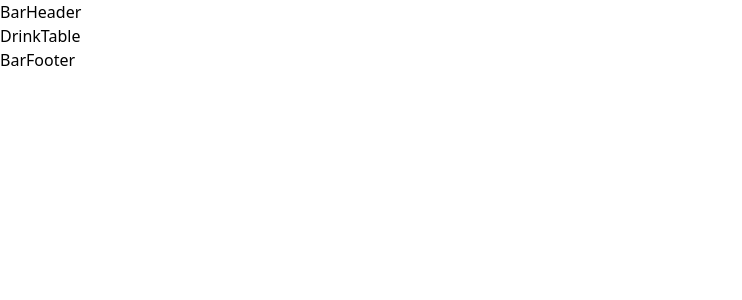
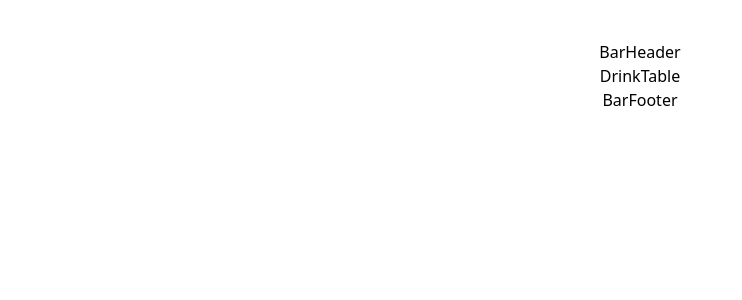
Before and after one commit to MaoParadise/buy-a-drink, a React (Create React App) app: page / in a window 1280 px wide. Shown: the top 300 px of the page, without its empty margins (0-742 px from the left). Built offline with nearby package versions, Linux system fonts and the light colour scheme; a web font is replaced by a local one.

Commit message:
tailwind added

```diff
--- a/public/index.html
+++ b/public/index.html
@@ -10,24 +10,12 @@
       content="Web site created using create-react-app"
     />
     <link rel="apple-touch-icon" href="%PUBLIC_URL%/logo192.png" />
-    <!--
-      manifest.json provides metadata used when your web app is installed on a
-      user's mobile device or desktop. See https://developers.google.com/web/fundamentals/web-app-manifest/
-    -->
+
     <link rel="manifest" href="%PUBLIC_URL%/manifest.json" />
-    <!--
-      Notice the use of %PUBLIC_URL% in the tags above.
-      It will be replaced with the URL of the `public` folder during the build.
-      Only files inside the `public` folder can be referenced from the HTML.
 
-      Unlike "/favicon.ico" or "favicon.ico", "%PUBLIC_URL%/favicon.ico" will
-      work correctly both with client-side routing and a non-root public URL.
-      Learn how to configure a non-root public URL by running `npm run build`.
-    -->
-    <title>React App</title>
+    <title>Buy a Drink</title>
   </head>
-  <body>
-    <noscript>You need to enable JavaScript to run this app.</noscript>
+  <body class="container mx-auto mt-5 text-center">
     <div id="root"></div>
     <!--
       This HTML file is a template.
--- a/src/App/App.js
+++ b/src/App/App.js
@@ -16,7 +16,7 @@ const App = () => {
 
 const BarHeader = () => {
   return(
-    <p> BarHeader </p>
+    <p className="mt-10"> BarHeader </p>
   )
 }
 
```
